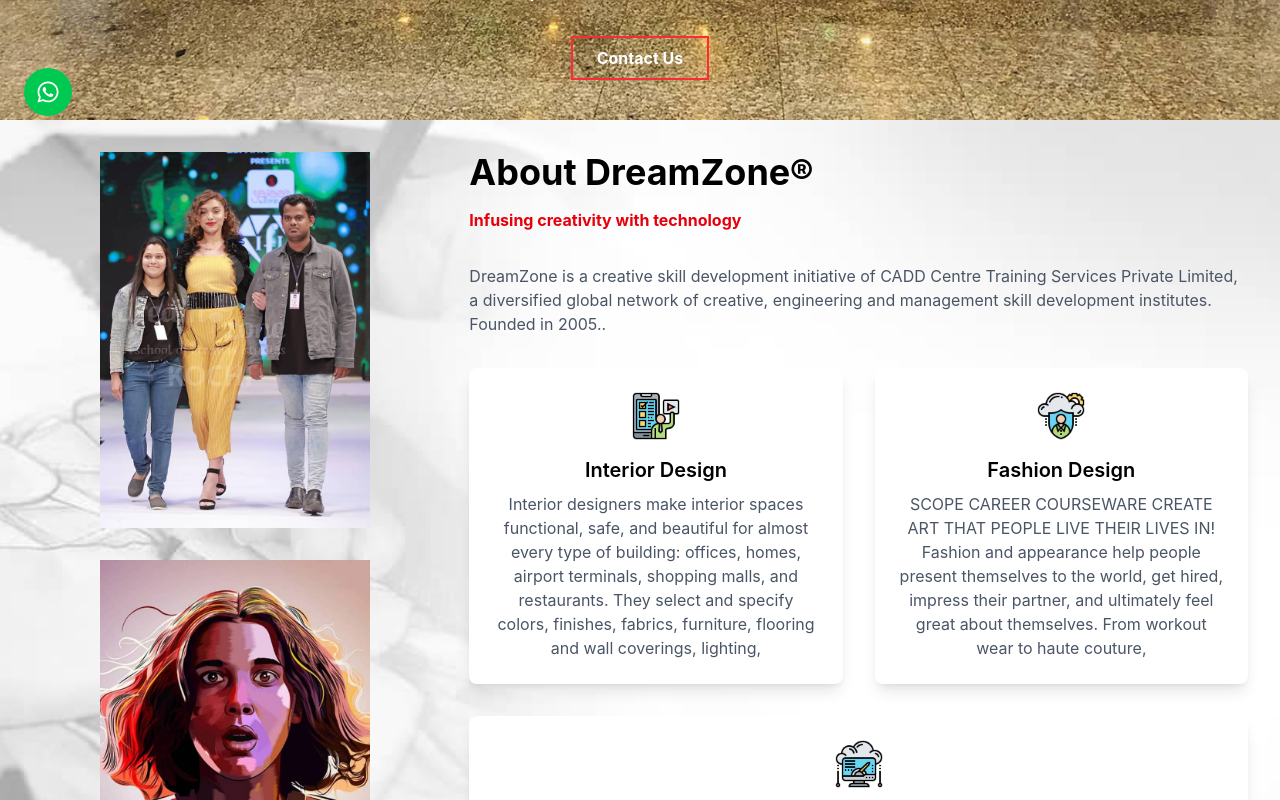
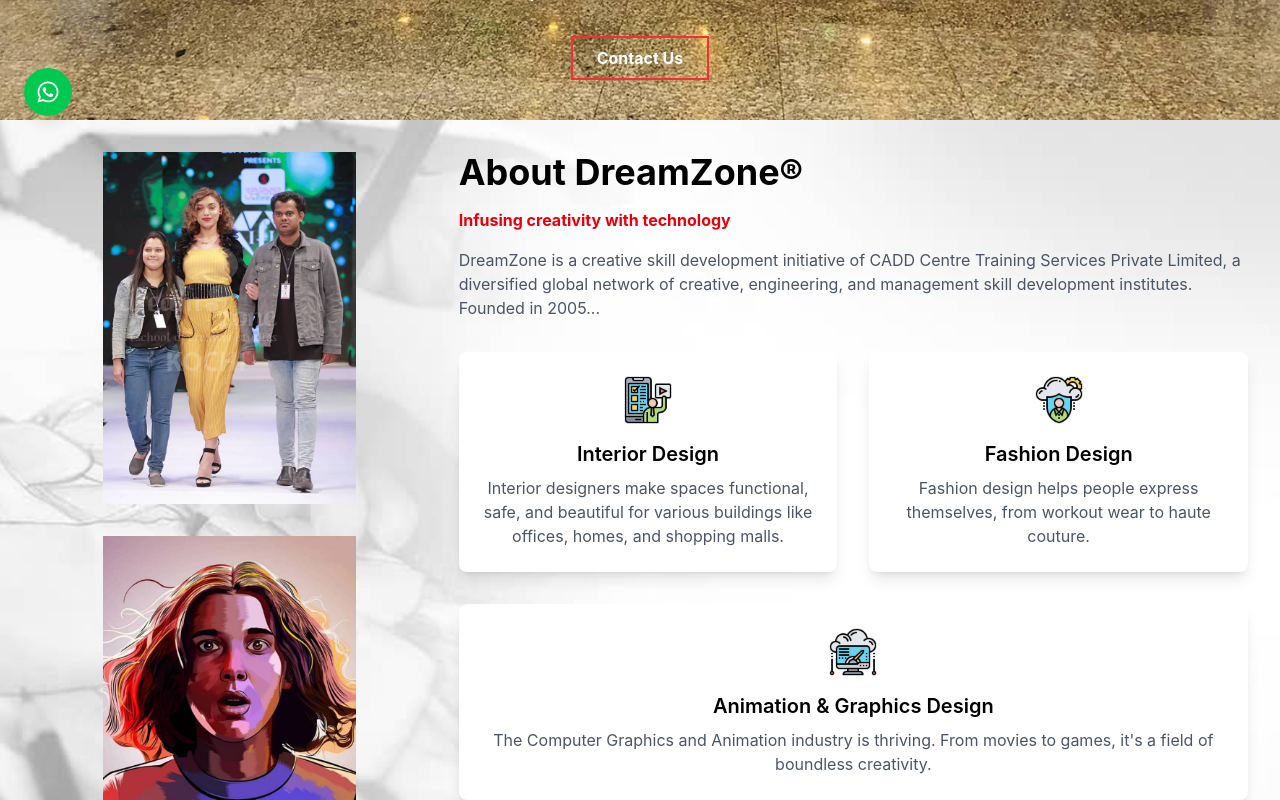
Before and after one commit to AbhinavJaiju/dreamzone, a React (Vite) app: page / in a window 1280 px wide. Shown: the part 660-1460 px from the top of the page. Built offline with nearby package versions, Linux system fonts and the light colour scheme.

Commit message:
Title Image changed

```diff
--- a/index.html
+++ b/index.html
@@ -2,7 +2,7 @@
 <html lang="en">
   <head>
     <meta charset="UTF-8" />
-    <link rel="icon" type="image/svg+xml" href="/vite.svg" />
+    <link rel="icon" type="image/svg+xml" href="/dlogo.png" />
     <link href="/dist/styles.css" rel="stylesheet">
     <meta name="viewport" content="width=device-width, initial-scale=1.0" />
     <title>DREAM ZONE Kottayam</title>
--- a/src/components/homepage/Events.jsx
+++ b/src/components/homepage/Events.jsx
@@ -7,25 +7,27 @@
 const Events = () => {
   const [isVisible, setIsVisible] = useState([false, false, false]);
 
-    // Intersection Observer callback function
-    const handleScroll = (entries) => {
-      entries.forEach((entry, index) => {
+  useEffect(() => {
+    const images = document.querySelectorAll(".image-container");
+
+    const observer = new IntersectionObserver((entries) => {
+      entries.forEach((entry) => {
         if (entry.isIntersecting) {
+          const index = Array.from(images).indexOf(entry.target);
+          if (index !== -1) {
             setIsVisible((prev) => {
               const updated = [...prev];
               updated[index] = true;
               return updated;
             });
           }
+        }
       });
-    };
-
-    useEffect(() => {
-      const observer = new IntersectionObserver(handleScroll, {
-        threshold: 0.5, // Trigger when 50% of the element is in view
+    }, {
+      threshold: 0.1,
+      rootMargin: "0px 0px -50px 0px",
     });
 
-      const images = document.querySelectorAll(".image-container");
     images.forEach((image) => observer.observe(image));
 
     return () => observer.disconnect();
@@ -45,64 +47,28 @@
             DreamZone has it all! We offer professional courses for Fashion Design, Interior Design, Animation & Graphics that suits students' unique time and skill needs.
           </span>
         </div>
-
       </div>
       <div className="w-full -mt-16"></div>
       <div className="w-full px-4 mx-auto max-w-full sm:max-w-[540px] md:max-w-[720px] lg:max-w-[960px] xl:max-w-[1140px]">
         <div className="grid grid-cols-1 sm:grid-cols-2 lg:grid-cols-3 gap-6 mb-6">
-        {/* Image 1 */}
-        <div className="flex flex-col items-start mb-5 image-container">
+          {[p2, p3, p5].map((imgSrc, index) => (
+            <div key={index} className="flex flex-col items-start mb-5 image-container">
               <div
                 className={`w-full relative overflow-hidden transition-opacity duration-1000 ${
-              isVisible[0] ? "opacity-100" : "opacity-0"
+                  isVisible[index] ? "opacity-100" : "opacity-0"
                 }`}
               >
                 <img
-              src={p2}
-              alt="Fashion Design"
-              className="w-full h-48 object-cover border-2 border-white"
-            />
-          </div>
-          <span className="mt-2 text-grey-700 text-lg font-semibold ">
-            FASHION DESIGN
-          </span>
-        </div>
-
-        {/* Image 2 */}
-        <div className="flex flex-col items-start mb-5 image-container">
-          <div
-            className={`w-full relative overflow-hidden transition-opacity duration-1000 ${
-              isVisible[1] ? "opacity-100" : "opacity-0"
-            }`}
-          >
-            <img
-              src={p3}
-              alt="Interior Design"
+                  src={imgSrc}
+                  alt="Design Category"
                   className="w-full h-48 object-cover border-2 border-white"
                 />
               </div>
               <span className="mt-2 text-grey-700 text-lg font-semibold">
-            INTERIOR DESIGN
+                {["FASHION DESIGN", "INTERIOR DESIGN", "ANIMATION & GRAPHICS"][index]}
               </span>
             </div>
-
-        {/* Image 3 */}
-        <div className="flex flex-col items-start mb-5 image-container">
-          <div
-            className={`w-full relative overflow-hidden transition-opacity duration-1000 ${
-              isVisible[2] ? "opacity-100" : "opacity-0"
-            }`}
-          >
-            <img
-              src={p5}
-              alt="Animation & Graphics"
-              className="w-full h-48 object-cover border-2 border-white"
-            />
-          </div>
-          <span className="mt-2 text-grey-700 text-lg font-semibold">
-            ANIMATION & GRAPHICS
-          </span>
-        </div>
+          ))}
         </div>
       </div>
     </>
--- a/src/components/homepage/Footer.jsx
+++ b/src/components/homepage/Footer.jsx
@@ -11,6 +11,37 @@
           <p className="text-sm mb-4">
             DreamZone is a creative skill development initiative of CADD Centre Training Services Private Limited, a diversified global network of creative, engineering, and management skill development institutes.
           </p>
+        </div>
+        <div>
+          <h3 className="text-lg font-semibold border-b-2 border-red-500 pb-2 mb-4">USEFUL LINKS</h3>
+          <ul>
+            <li>
+              <a href="/" className="block border-b-2 border-gray-700 pb-2 hover:text-red-500 transition duration-300 mt-2">Home</a>
+            </li>
+            <li>
+              <a href="#" className="block border-b-2 border-gray-700 pb-2 hover:text-red-500 transition duration-300 mt-2">About Us</a>
+            </li>
+            <li>
+              <a href="#" className="block border-b-2 border-gray-700 pb-2 hover:text-red-500 transition duration-300 mt-2">Courses</a>
+            </li>
+            <li>
+              <a href="#" className="block border-b-2 border-gray-700 pb-2 hover:text-red-500 transition duration-300 mt-2">Contact Us</a>
+            </li>
+          </ul>
+        </div>
+        <div>
+          <h3 className="text-lg font-semibold border-b-2 border-red-500 pb-2 mb-4">MAIN COURSES</h3>
+          <ul>
+            <li>
+              <a href="#" className="block border-b-2 border-gray-700 pb-2 hover:text-red-500 transition duration-300 mt-2">Fashion Design </a>
+            </li>
+            <li>
+              <a href="#" className="block border-b-2 border-gray-700 pb-2 hover:text-red-500 transition duration-300 mt-2">Interior Design</a>
+            </li>
+            <li>
+              <a href="#" className="block border-b-2 border-gray-700 pb-2 hover:text-red-500 transition duration-300 mt-2">Animation & Graphics</a>
+            </li>
+          </ul>
         </div>
         <div>
           <h3 className="text-lg font-semibold border-b-2 border-red-500 pb-2 mb-4">CONTACT US</h3>
--- a/src/components/landingPage/SecondBanner.jsx
+++ b/src/components/landingPage/SecondBanner.jsx
@@ -1,7 +1,7 @@
 import { motion } from "framer-motion";
 import left1 from "../../assets/leftimg.jpg";
 import left2 from "../../assets/leftimg1.jpg";
-import icon1 from "../../assets/fasion.png"; // Import your icons
+import icon1 from "../../assets/fasion.png";
 import icon2 from "../../assets/grphics.png";
 import icon3 from "../../assets/interior.webp";
 import bg from "../../assets/about-bg2.jpg";
@@ -9,19 +9,20 @@
 const SecondBanner = () => {
   return (
     <div
-      className="min-h-screen flex p-8 overflow-y-auto bg-cover bg-center bg-fixed"
+      className="min-h-screen flex flex-col md:flex-row p-6 md:p-8 gap-8 bg-cover bg-center bg-fixed"
       style={{ backgroundImage: `url(${bg})` }}
     >
-      <div className="lg:w-1/3 md:w-full flex flex-col space-y-8">
+      {/* Left Images - Stacked on mobile, side-by-side on larger screens */}
+      <div className="flex flex-col md:w-1/3 space-y-8">
         <motion.div
-          className="w-full h-full bg-contain bg-no-repeat bg-center "
+          className="w-full h-60 md:h-full bg-contain bg-no-repeat bg-center"
           style={{ backgroundImage: `url(${left1})` }}
           initial={{ opacity: 0, y: 50 }}
           animate={{ opacity: 1, y: 0 }}
           transition={{ duration: 0.8, delay: 0.2 }}
         />
         <motion.div
-          className="w-full h-full bg-contain bg-no-repeat bg-auto bg-center"
+          className="w-full h-60 md:h-full bg-contain bg-no-repeat bg-auto bg-center"
           style={{ backgroundImage: `url(${left2})` }}
           initial={{ opacity: 0, y: 50 }}
           animate={{ opacity: 1, y: 0 }}
@@ -29,11 +30,10 @@
         />
       </div>
 
-      {/* Second Column: Heading, Subtext, and Cards */}
-      <div className="lg:w-2/3 md:w-full pl-8">
-        {/* Heading and Subtext */}
+      {/* Right Content - Full width on mobile, 2/3 width on larger screens */}
+      <div className="md:w-2/3">
         <motion.h1
-          className="text-4xl font-bold mb-4"
+          className="text-3xl md:text-4xl font-bold mb-4 text-center md:text-left"
           initial={{ opacity: 0, x: -50 }}
           animate={{ opacity: 1, x: 0 }}
           transition={{ duration: 0.8, delay: 0.2 }}
@@ -41,7 +41,7 @@
           About DreamZone®
         </motion.h1>
         <motion.p
-          className="text-red-600 mb-8 font-bold mb-4"
+          className="text-red-600 font-bold text-center md:text-left mb-4"
           initial={{ opacity: 0, x: -50 }}
           animate={{ opacity: 1, x: 0 }}
           transition={{ duration: 0.8, delay: 0.4 }}
@@ -49,84 +49,76 @@
           Infusing creativity with technology
         </motion.p>
         <motion.p
-          className="text-gray-600 mb-8"
+          className="text-gray-600 text-center md:text-left mb-8"
           initial={{ opacity: 0, x: -50 }}
           animate={{ opacity: 1, x: 0 }}
           transition={{ duration: 0.8, delay: 0.4 }}
         >
           DreamZone is a creative skill development initiative of CADD Centre
           Training Services Private Limited, a diversified global network of
-          creative, engineering and management skill development institutes.
-          Founded in 2005..
+          creative, engineering, and management skill development institutes.
+          Founded in 2005...
         </motion.p>
 
-        {/* Cards */}
-        <div className="md:space-y-8">
-          {/* First Row: Two Cards */}
-          <div className="md:flex md:space-x-8">
+        {/* Grid Layout for Cards */}
+        <div className="grid grid-cols-1 md:grid-cols-2 gap-8">
+          {/* First Two Cards */}
           <motion.div
-              className="lg:w-1/2 md:w-full bg-white rounded-lg shadow-lg p-6"
+            className="bg-white rounded-lg shadow-lg p-6"
             initial={{ opacity: 0, y: 50 }}
             animate={{ opacity: 1, y: 0 }}
             transition={{ duration: 0.8, delay: 0.6 }}
           >
-              {/* Icon 1 */}
             <div className="flex justify-center mb-4">
-                <img src={icon3} alt="Icon 1" className="w-12 h-12" />
+              <img src={icon3} alt="Interior Design" className="w-12 h-12" />
             </div>
             <h3 className="text-xl font-semibold mb-2 text-center">
               Interior Design
             </h3>
             <p className="text-gray-600 text-center">
-                Interior designers make interior spaces functional, safe, and
-                beautiful for almost every type of building: offices, homes,
-                airport terminals, shopping malls, and restaurants. They select
-                and specify colors, finishes, fabrics, furniture, flooring and
-                wall coverings, lighting,
+              Interior designers make spaces functional, safe, and beautiful for
+              various buildings like offices, homes, and shopping malls.
             </p>
           </motion.div>
+
           <motion.div
-              className="lg:w-1/2 md:w-full bg-white rounded-lg shadow-lg p-6"
+            className="bg-white rounded-lg shadow-lg p-6"
             initial={{ opacity: 0, y: 50 }}
             animate={{ opacity: 1, y: 0 }}
             transition={{ duration: 0.8, delay: 0.8 }}
           >
-              {/* Icon 2 */}
             <div className="flex justify-center mb-4">
-                <img src={icon1} alt="Icon 2" className="w-12 h-12" />
+              <img src={icon1} alt="Fashion Design" className="w-12 h-12" />
             </div>
             <h3 className="text-xl font-semibold mb-2 text-center">
               Fashion Design
             </h3>
             <p className="text-gray-600 text-center">
-                SCOPE CAREER COURSEWARE CREATE ART THAT PEOPLE LIVE THEIR LIVES
-                IN! Fashion and appearance help people present themselves to the
-                world, get hired, impress their partner, and ultimately feel
-                great about themselves. From workout wear to haute couture,
+              Fashion design helps people express themselves, from workout wear
+              to haute couture.
             </p>
           </motion.div>
-          </div>
 
-          {/* Second Row: One Wider Card */}
+          {/* Full Width Card */}
           <motion.div
-            className="w-full bg-white rounded-lg shadow-lg p-6"
+            className="md:col-span-2 bg-white rounded-lg shadow-lg p-6"
             initial={{ opacity: 0, y: 50 }}
             animate={{ opacity: 1, y: 0 }}
             transition={{ duration: 0.8, delay: 1 }}
           >
-            {/* Icon 3 */}
             <div className="flex justify-center mb-4">
-              <img src={icon2} alt="Icon 3" className="w-12 h-12" />
+              <img
+                src={icon2}
+                alt="Animation & Graphics"
+                className="w-12 h-12"
+              />
             </div>
             <h3 className="text-xl font-semibold mb-2 text-center">
               Animation & Graphics Design
             </h3>
             <p className="text-gray-600 text-center">
-              SCOPE The Computer Graphics and Animation industry is full of
-              promise. Every year the animated movies tend to score the biggest
-              box office success. Not only movies, computer graphics and
-              animation are used in broadcasting, games, theme parks, industrial
-              animation,
+              The Computer Graphics and Animation industry is thriving. From
+              movies to games, it's a field of boundless creativity.
             </p>
           </motion.div>
         </div>
```
Also changed, not shown: src/components/navbar/Navbar.jsx (+30 -8 lines), public/dlogo.png (added), 1 other file (tests, documents, lock files or other folders). Lines whose indentation alone changed are shown as unchanged.
